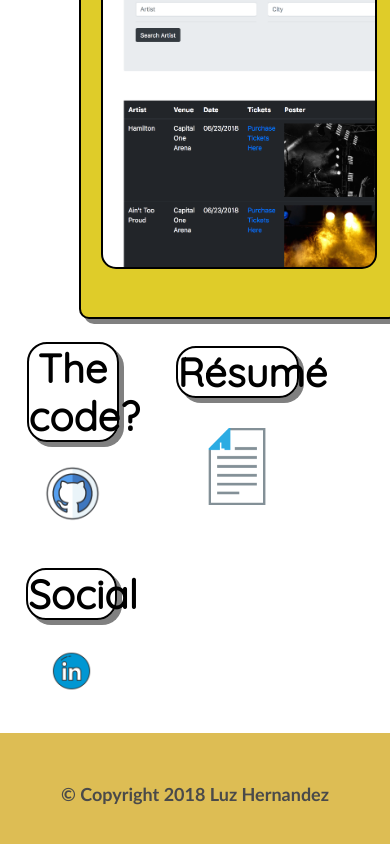
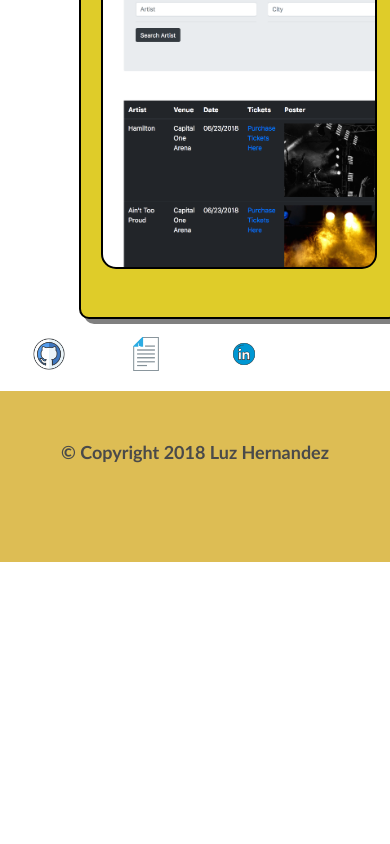
Before and after one commit to lhernandez5/PortfolioApp, a React (Create React App) app in the folder client/: page / in a window 390 px wide. Shown: the part 6667-7511 px from the top of the page. After the commit the page ends 7229 px from the top, so only its background shows below. Built offline with nearby package versions, Linux system fonts and the light colour scheme.

Commit message:
modified media query

```diff
--- a/client/src/components/Button/Button.css
+++ b/client/src/components/Button/Button.css
@@ -4,3 +4,10 @@
   width: auto;
   max-width:50%
 }
+@media screen and (max-width: 375px) {
+  .iconButton {
+    margin: 20% 0% 20% 30%;
+    height: 75px;
+    max-width:100%
+  }
+}
--- a/client/src/components/Container/Container.js
+++ b/client/src/components/Container/Container.js
@@ -179,8 +179,8 @@ class Container extends Component {
         </Wrapper>
         <Wrapper>
           <Row>
-            <Col size="4">
-              <Header>The code?</Header>
+            <Col size="3">
+              {/* <Header>The code?</Header> */}
               <Button
                 link={"https://github.com/lhernandez5"}
                 image={
@@ -189,8 +189,8 @@ class Container extends Component {
                 }
               />
             </Col>
-            <Col size="4">
-              <Header>Résumé</Header>
+            <Col size="3">
+              {/* <Header>Résumé</Header> */}
               <Button
                 link={
                   "https://docs.google.com/document/d/1dd08t53gZAL9mqqsdAkjx5lda_oXuCx9gHzthlejT4E/edit"
@@ -201,8 +201,8 @@ class Container extends Component {
                 }
               />
             </Col>
-            <Col size="4">
-              <Header>Social</Header>
+            <Col size="3">
+              {/* <Header>Social</Header> */}
               <Button
                 link={"https://www.linkedin.com/in/--luz---hernandez/"}
                 image={
--- a/client/src/components/Grid/Container.css
+++ b/client/src/components/Grid/Container.css
@@ -11,8 +11,8 @@
 @media screen and (max-width: 375px) {
   .col-4 {
     flex: 0% 0% 0% 0% !important;
-   max-width: 51% !important;
-   padding-right: 30%;
+    max-width: 51% !important;
+    padding-right: 30%;
   }
 }
 
```
